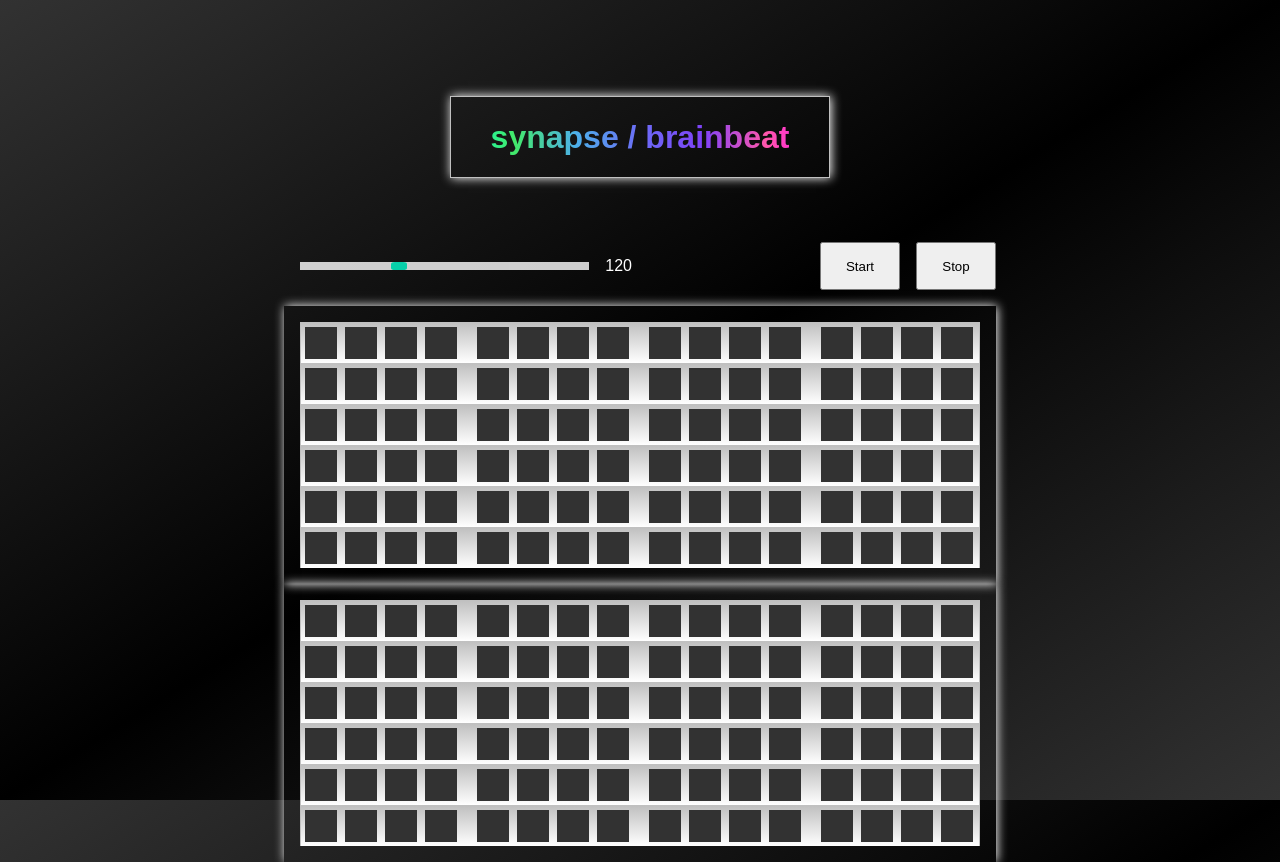
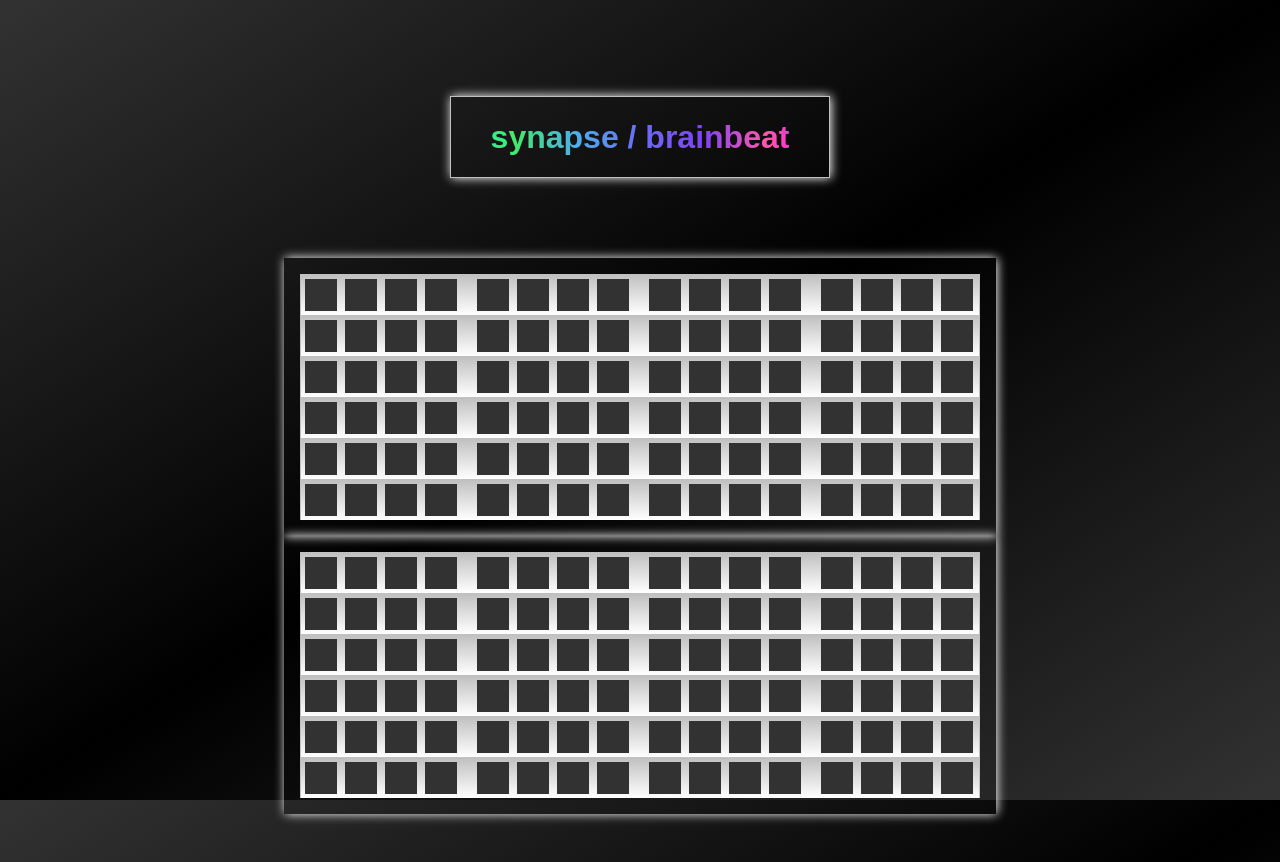
Before and after one commit to LandoMeowrissian/synapse-brainbeat, a React (Create React App) app: page /player in a window 1280 px wide. Shown: the top 862 px of the page. Built offline with nearby package versions, Linux system fonts and the light colour scheme; a web font is replaced by a local one.

Commit message:
Controls file added

```diff
--- a/src/components/BPMSlider/BPMSlider.js
+++ b/src/components/BPMSlider/BPMSlider.js
@@ -1,5 +1,13 @@
 import "./BPMSlider.scss";
-const BPMSlider = ({ bpm, onBpmChange }) => (
+const BPMSlider = () => {
+  const [bpm, setBpm] = useState(120);
+
+  const handleBpmChange = (newBpm) => {
+    setBpm(newBpm);
+    Tone.Transport.bpm.value = newBpm;
+  };
+
+  return (
     <div className="bpm-slider">
       <input
         type="range"
@@ -12,5 +20,6 @@ const BPMSlider = ({ bpm, onBpmChange }) => (
       <span className="bpm-tempo"> {bpm} </span>
     </div>
   );
+};
 
 export default BPMSlider;
--- a/src/components/Sequencer/Sequencer.js
+++ b/src/components/Sequencer/Sequencer.js
@@ -1,21 +1,15 @@
 import { useState, useEffect, useRef } from "react";
 import * as Tone from "tone";
 import Drums from "../Drums/Drums";
-import BPMSlider from "../BPMSlider/BPMSlider";
 import GridDisplay from "./GridDisplay";
 import DrumGridDisplay from "./DrumGridDisplay";
 import "./Grid.scss";
 
 const Sequencer = () => {
-  const [bpm, setBpm] = useState(120);
   const notes = ["F3", "Eb3", "C3", "Bb2", "Ab2", "F2"];
   const drums = ["kick", "snare", "hiHat", "tom1", "tom2", "tom3"];
   const [grid, setGrid] = useState(makeGrid(notes));
   const [drumGrid, setDrumGrid] = useState(makeDrumGrid(drums));
-  const [playing, setPlaying] = useState(false);
-  const [started, setStarted] = useState(false);
-  const [beat, setBeat] = useState(0);
-  const beatRef = useRef(beat);
 
   let synthRef = useRef(
     new Tone.Synth({
@@ -33,8 +27,6 @@ const Sequencer = () => {
     tom3: useRef(Drums.tom3),
   };
 
-  beatRef.current = beat;
-
   const playNote = (synth, note) => {
     if (note.isActive) {
       synth.triggerAttackRelease(note.note, "8n", Tone.now());
@@ -46,43 +38,6 @@ const Sequencer = () => {
       drum.triggerAttackRelease("C2", "16n", Tone.now());
     }
   };
-
-  useEffect(() => {
-    const repeat = (time) => {
-      const currentBeat = beatRef.current;
-      grid.forEach((row, index) => {
-        let synth = synthRef.current;
-        let note = row[currentBeat];
-        if (note.isActive) {
-          synth.triggerAttackRelease(note.note, "16n", time);
-        }
-      });
-      drumGrid.forEach((row, index) => {
-        let drum = drumRefs[drums[index]].current;
-        let note = row[currentBeat];
-        if (note.isActive) {
-          drum.triggerAttackRelease("C2", "16n", time);
-        }
-      });
-
-      setBeat((prevBeat) => (prevBeat + 1) % 16);
-    };
-
-    Tone.Transport.cancel();
-    Tone.Transport.stop();
-
-    if (started && playing) {
-      Tone.Transport.bpm.value = bpm;
-      Tone.Transport.scheduleRepeat(repeat, "8n");
-      Tone.Transport.start();
-    } else {
-      Tone.Transport.stop();
-    }
-    return () => {
-      Tone.Transport.cancel();
-      Tone.Transport.stop();
-    };
-  }, [started, bpm, grid, drumGrid]);
 
   function makeGrid(notes) {
     return notes.map((note) =>
@@ -131,44 +86,10 @@ const Sequencer = () => {
     }
   };
 
-  const handleBpmChange = (newBpm) => {
-    setBpm(newBpm);
-    Tone.Transport.bpm.value = newBpm;
-  };
-
-  const handlePlayButton = () => {
-    if (!started) {
-      Tone.start();
-      setStarted(true);
-    }
-
-    setPlaying(true);
-  };
-
-  const handleStopButton = () => {
-    if (started) {
-      Tone.Transport.stop();
-      Tone.Transport.cancel();
-      setStarted(false);
-    }
-    setPlaying(false);
-  };
-
   return (
     <div className="sequencer">
       <div className="sequencer-controls">
-        <div className="sequencer-controls__slider" >
-        <BPMSlider bpm={bpm} onBpmChange={handleBpmChange} />
-
-        </div>
-        <div className="sequencer-controls__buttons">
-          <button id="play-button" onClick={handlePlayButton}>
-            Start
-          </button>
-          <button id="stop-button" onClick={handleStopButton}>
-            Stop
-          </button>
-        </div>
+        <div className="sequencer-controls__slider"></div>
       </div>
 
       <div className="sequencer-synth">
```
Also changed, not shown: src/components/Buttons/Buttons.js (added, +84 -0 lines), src/components/Controls/Controls.js (+16 -21 lines). Lines whose indentation alone changed are shown as unchanged.
